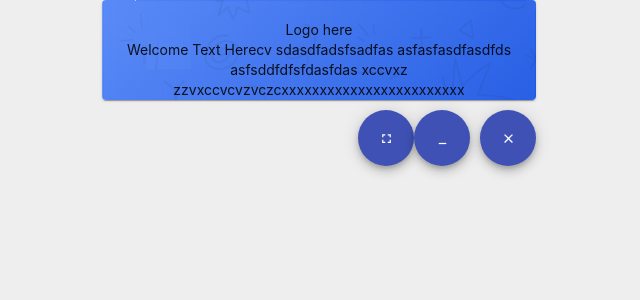
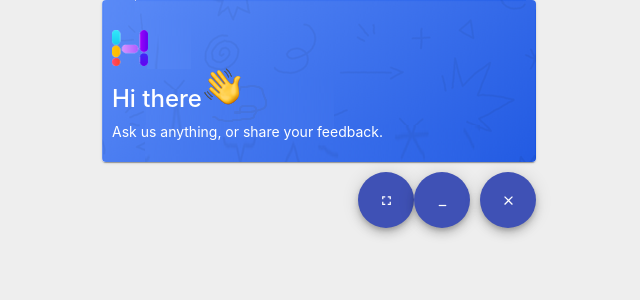
Before and after one commit to hegdemahesh/react_widget_demo, a React (Create React App) app: page / in a window 1280 px wide. Both pictures are taken after a click on the button "CONNECT". Shown: the top 300 px of the page, without its empty margins (321-961 px from the left). Built offline with nearby package versions, Linux system fonts and the light colour scheme.

Commit message:
changes #1017

```diff
--- a/src/components/WidgetWelcomeComponent.css
+++ b/src/components/WidgetWelcomeComponent.css
@@ -22,6 +22,9 @@
     flex-direction: column;
     z-index: 500;
     background-color: white;
+    padding: 10px;
+    align-items: flex-start;
+    justify-content: start;
 }
 
 .spacerv {
@@ -30,4 +33,17 @@
 
 .contentItems {
     z-index: 500;
+    text-align: left;
 }
+
+.headerTexts {
+    color: white;
+    display: flex;
+    flex-direction: row;
+    align-items: flex-start;
+    justify-content: flex-start;
+}
+
+.whiteText {
+    color: white;
+}
--- a/src/components/WidgetWelcomeComponent.js
+++ b/src/components/WidgetWelcomeComponent.js
@@ -1,6 +1,8 @@
 import React from 'react';
 import bg from '../assets/bgImage01.png';
 import './WidgetWelcomeComponent.css';
+import HLogoSmall from '../assets/HLogo_small.png';
+import handIcon from '../assets/handIcon.png';
 
 
 export default class WidgetWelcomeComponent extends React.Component {
@@ -15,12 +17,18 @@ export default class WidgetWelcomeComponent extends React.Component {
             </div>
             <div className="spacerv"></div>
             <div className="welcomeWidgetContent">
-                <div className="contentItems">Logo here</div>
-                <div className="contentItems" >Welcome Text Herecv
-                    sdasdfadsfsadfas
-                    asfasfasdfasdfds
-                    asfsddfdfsfdasfdas
-                    xccvxz zzvxccvcvzvczcxxxxxxxxxxxxxxxxxxxxxxxx</div>
+                <div className="contentItems">
+                    <img src={HLogoSmall} alt='smalHlogo' />
+                </div>
+                <div className="contentItems" >
+                    <div className="headerTexts">
+                        <h3>Hi there</h3>
+                        <img src={handIcon} alt="wave icon" />
+                    </div>
+                    <p className="whiteText">
+                        Ask us anything, or share your feedback.
+                    </p>
+                </div>
             </div>
         </div>;
         return widgetElement;
```
